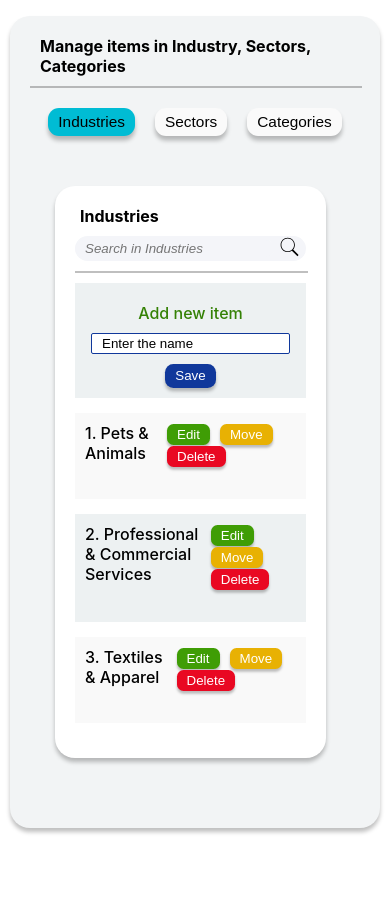
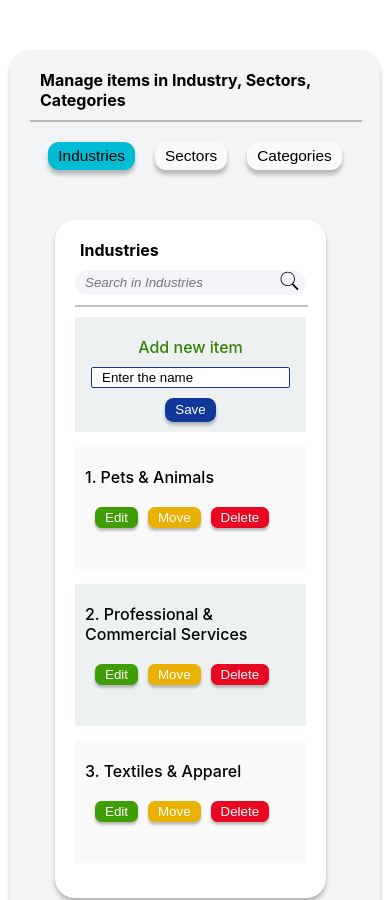
Before and after one commit to swapnadeepmohapatra/hackstrap-item-list, a React (Create React App) app: page / in a window 390 px wide. Shown: the top 900 px of the page. Before the commit the page ends 844 px from the top, so only its background shows below. Built offline with nearby package versions, Linux system fonts and the light colour scheme.

Commit message:
made responsive and chnaged title

```diff
--- a/public/index.html
+++ b/public/index.html
@@ -8,14 +8,7 @@
 		<meta name="description" content="Web site created using create-react-app" />
 		<link rel="apple-touch-icon" href="%PUBLIC_URL%/logo192.png" />
 		<link rel="manifest" href="%PUBLIC_URL%/manifest.json" />
-
-		<style>
-			#root {
-				min-height: 100vh;
-			}
-		</style>
-
-		<title>React App</title>
+		<title>Hack Strap Item List</title>
 	</head>
 	<body>
 		<noscript>You need to enable JavaScript to run this app.</noscript>
--- a/src/App.css
+++ b/src/App.css
@@ -2,7 +2,6 @@
 	display: flex;
 	align-items: center;
 	justify-content: center;
-	height: 100vh;
 }
 
 .bg-card {
@@ -233,4 +232,12 @@
 	.add-item-div * {
 		margin-top: 10px;
 	}
+
+	.categories-table td {
+		flex-direction: column;
+	}
+
+	.categories-table td * {
+		margin-top: 10px;
+	}
 }
```
Also changed, not shown: public/manifest.json.
